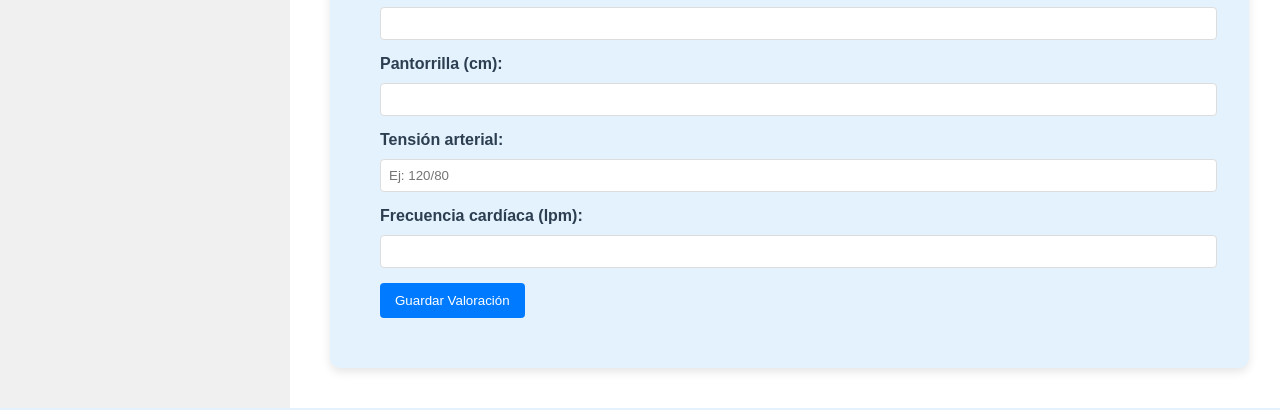
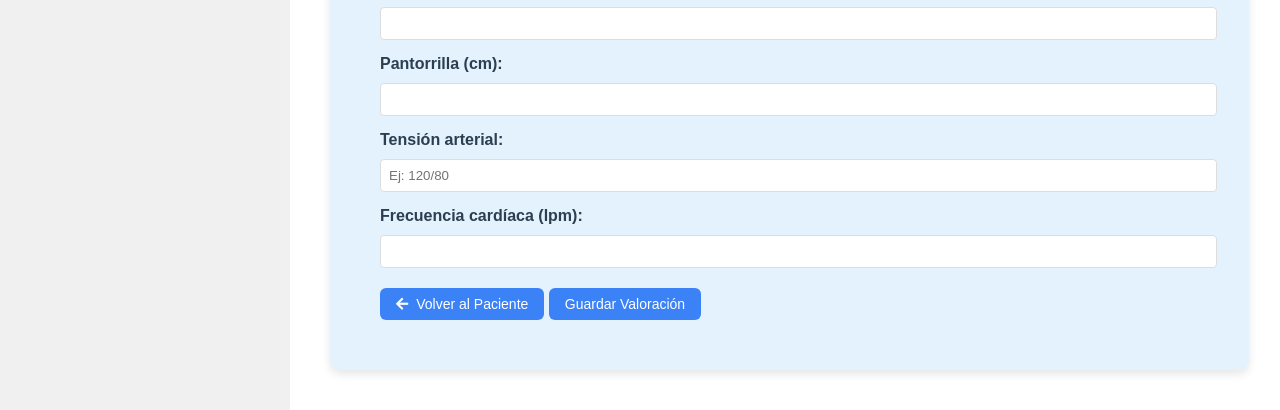
Before and after one commit to tbtkd/SPacientes, a Flask app: page /pacientes/2/valoracion in a window 1280 px wide. Shown: the part 844-1254 px from the top of the page. Run offline with Flask 3, Linux system fonts and the light colour scheme; data comes from the database, SQL or seed files in the repository.

```diff
--- a/app/controllers/main.py
+++ b/app/controllers/main.py
@@ -1,6 +1,6 @@
 from flask import Blueprint, render_template
 
-main = Blueprint('main', __name__)
+main = Blueprint('main',__name__,template_folder='ruta_a_tu_carpeta_templates')
 
 @main.route('/')
 def index():
--- a/app/schema.sql
+++ b/app/schema.sql
@@ -9,7 +9,7 @@ CREATE TABLE IF NOT EXISTS pacientes (
     correo TEXT UNIQUE NOT NULL,
     ciudad TEXT NOT NULL,
     fecha_registro TIMESTAMP DEFAULT CURRENT_TIMESTAMP,
-    estatus TEXT CHECK(estatus IN ('activo', 'cancelado', 'baja')) DEFAULT 'activo'
+    status TEXT CHECK(estatus IN ('activo', 'cancelado', 'baja')) DEFAULT 'activo'
 );
 
 -- Verificar si la tabla historial_clinico existe
@@ -40,7 +40,7 @@ CREATE TABLE IF NOT EXISTS pagos (
 );
 
 -- Modificar la tabla valoracion_antropometrica
-CREATE TABLE IF NOT EXISTS valoracion_antropometrica_nueva (
+CREATE TABLE IF NOT EXISTS valoracion_antropometrica (
     id INTEGER PRIMARY KEY AUTOINCREMENT,
     paciente_id INTEGER NOT NULL,
     numero_cita INTEGER NOT NULL,
--- a/app/templates/lista_valoraciones.html
+++ b/app/templates/lista_valoraciones.html
@@ -5,7 +5,7 @@
 {% block content %}
 <div class="table-container">
     <header class="valoracion-header">
-        <h2>Valoraciones Valoración Antropométrica</h2>
+        <h2>Valoración Antropométrica</h2>
         <h3>Paciente: {{ paciente['nombre'] }} {{ paciente['apellido_paterno'] }} {{ paciente['apellido_materno'] }}</h3>
     </header>
 
--- a/app/templates/nueva_valoracion.html
+++ b/app/templates/nueva_valoracion.html
@@ -114,9 +114,13 @@
                     </div>
                 </div>
             </div>
-
+            <div class="action-buttons">
             <!-- Botón de guardar -->
-            <button type="submit" class="form-button">Guardar Valoración</button>
+            <a href="{{ url_for('pacientes.detalle_paciente', id=paciente['id']) }}" class="action-button">
+                <i class="fas fa-arrow-left"></i> Volver al Paciente
+            </a>
+            <button type="submit" class="action-button">Guardar Valoración</button>
+            </div>
         </form>
     </div>
 </div>
```
Also changed, not shown: app/templates/historial_clinico.html (+7 -1 lines).
